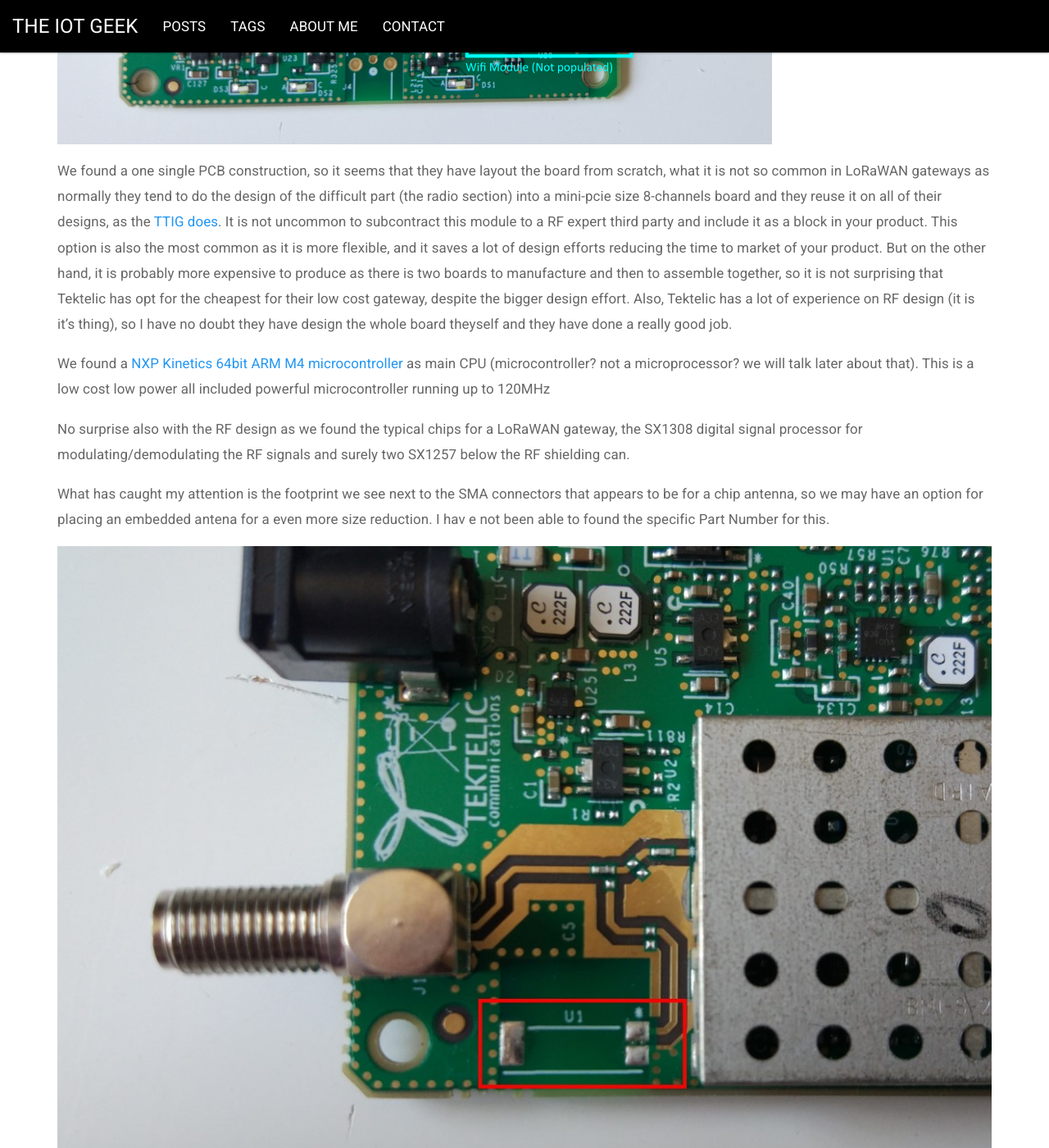
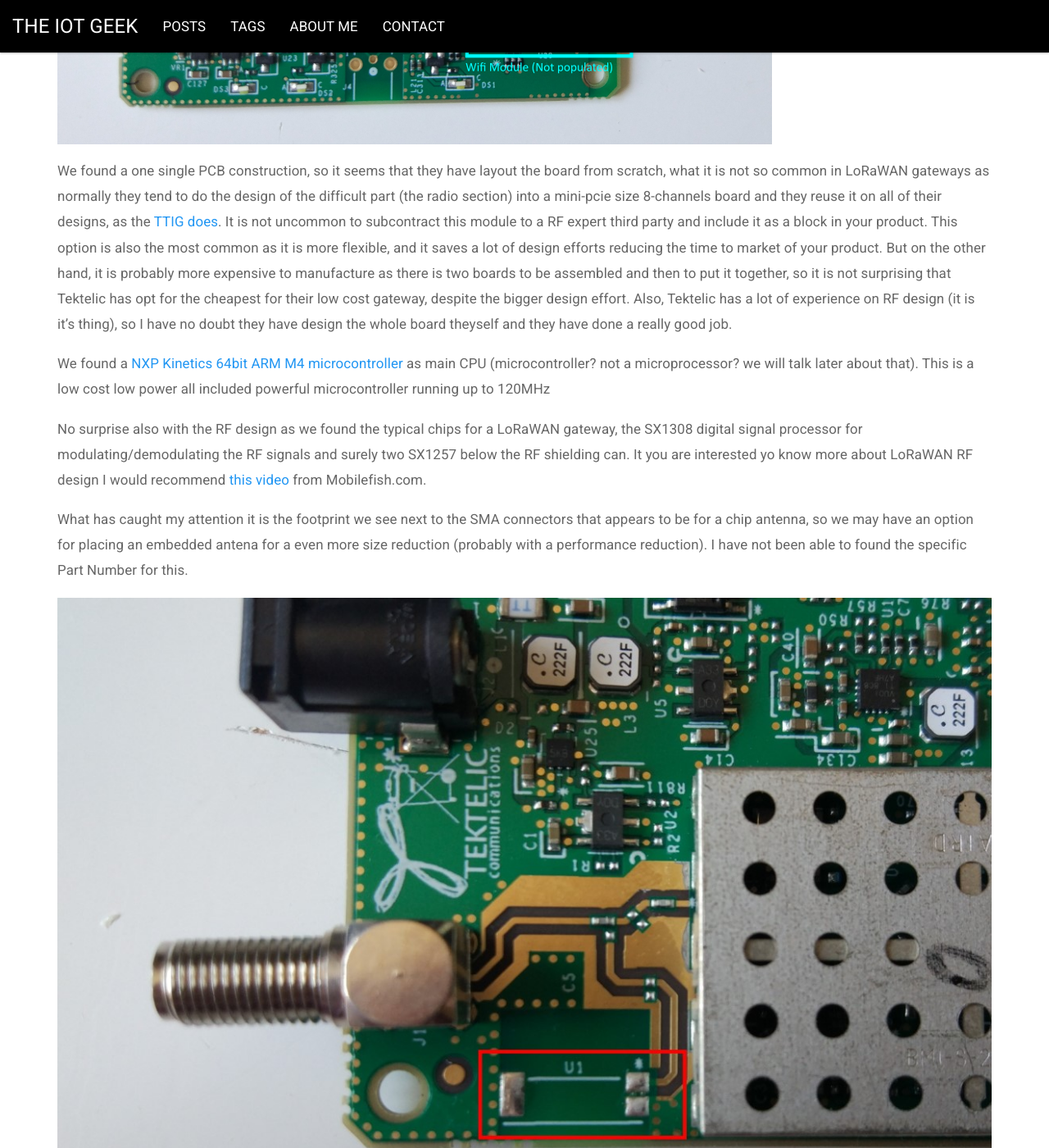
Before and after one commit to jaimelaborda/theiotgeek, a Jekyll site: the page built from _posts/2020-05-29-tektelik-pico-gateway-a-low-cost-lorawan-gateway.md, in a window 1280 px wide and 1400 px high, scrolled down 2861 px. Shown: the whole window at 82% size. Built offline with Jekyll 4.4.1, drawn with Linux system fonts in a browser that asks for light colours; a script that is not in the unit is left out; some of the changed text lies outside the part shown.

Commit message:
Update Post “2020-05-29-tektelik-pico-gateway-a-low-cost-lorawan-gateway”

```diff
--- a/_posts/2020-05-29-tektelik-pico-gateway-a-low-cost-lorawan-gateway.md
+++ b/_posts/2020-05-29-tektelik-pico-gateway-a-low-cost-lorawan-gateway.md
@@ -46,21 +46,21 @@
 
 # Take it apart!
 
-First things first... What is it inside this thing? The answer is not to exciting, we have what we were expecting, nothing fancy, but as you can see on the photos the layout quality is pretty good and the RF design excellent. No doubt they have pay quite a lot attention to details and everythings looks fantastic. Well it is what you expect  from a company like Tektelic, right?
+First things first... What is it inside this thing? The answer is not to exciting, we have what we were expecting, nothing fancy, but as you can see on the photos the PCB layout quality is pretty good and the RF design excellent. No doubt they have pay quite a lot attention to details and everythings looks fantastic. Well it is what you expect  from a company like Tektelic, right?
 
 ![](/assets/images/tektelic_pcba_blocks_872x768.png)
 
-We found a one single PCB construction, so it seems that they have layout the board from scratch, what it is not so common in LoRaWAN gateways as normally they tend to do the design of the difficult part (the radio section) into a mini-pcie size 8-channels board and they reuse it on all of their designs, as the [TTIG does](https://tinkerman.cat/post/hacking-the-tti-indoor-gateway/). It is not uncommon to subcontract this module to a RF expert third party and include it as a block in your product. This option is also the most common as it is more flexible, and it saves a lot of design efforts reducing the time to market of your product. But on the other hand, it is probably more expensive to produce as there is two boards to manufacture and then to assemble together, so it is not surprising that Tektelic has opt for the cheapest for their low cost gateway, despite the bigger design effort. Also, Tektelic has a lot of experience on RF design (it is it's thing), so I have no doubt they have design the whole board theyself and they have done a really good job.
+We found a one single PCB construction, so it seems that they have layout the board from scratch, what it is not so common in LoRaWAN gateways as normally they tend to do the design of the difficult part (the radio section) into a mini-pcie size 8-channels board and they reuse it on all of their designs, as the [TTIG does](https://tinkerman.cat/post/hacking-the-tti-indoor-gateway/). It is not uncommon to subcontract this module to a RF expert third party and include it as a block in your product. This option is also the most common as it is more flexible, and it saves a lot of design efforts reducing the time to market of your product. But on the other hand, it is probably more expensive to manufacture as there is two boards to be assembled and then to put it together, so it is not surprising that Tektelic has opt for the cheapest for their low cost gateway, despite the bigger design effort. Also, Tektelic has a lot of experience on RF design (it is it's thing), so I have no doubt they have design the whole board theyself and they have done a really good job.
 
 We found a [NXP Kinetics 64bit ARM M4 microcontroller](https://www.nxp.com/products/processors-and-microcontrollers/arm-microcontrollers/general-purpose-mcus/k-series-cortex-m4/k6x-ethernet/kinetis-k64-120-mhz-256-kb-sram-microcontrollers-mcus-based-on-arm-cortex-m4-core:K64_120) as main CPU (microcontroller? not a microprocessor? we will talk later about that). This is a low cost low power all included powerful microcontroller running up to 120MHz
 
-No surprise also with the RF design as we found the typical chips for a LoRaWAN gateway, the SX1308 digital signal processor for modulating/demodulating the RF signals and surely two SX1257 below the RF shielding can.
+No surprise also with the RF design as we found the typical chips for a LoRaWAN gateway, the SX1308 digital signal processor for modulating/demodulating the RF signals and surely two SX1257 below the RF shielding can. It you are interested yo know more about LoRaWAN RF design I would recommend [this video](https://www.youtube.com/watch?v=0FaFVD5fedc) from Mobilefish.com.
 
-What has caught my attention is the footprint we see next to the SMA connectors that appears to be for a chip antenna, so we may have an option for placing an embedded antena for a even more size reduction. I hav e not been able to found the specific Part Number for this.
+What has caught my attention it is the footprint we see next to the SMA connectors that appears to be for a chip antenna, so we may have an option for placing an embedded antena for a even more size reduction (probably with a performance reduction). I have not been able to found the specific Part Number for this.
 
 ![](/assets/images/tektelic_embedded_antenna_1176x768.jpg)
 
-We also found a place for what it looks like a Wifi module, in fact it is, do they plan to build WiFi in this thing but couldn't get the right price point? Do the firmware support it so we can put it in the future? Will Tektelic offer a WiFi version in the future? I don't know.
+We also found a place for what it looks like a Wifi module, in fact it is. Do they plan to build WiFi in this thing but couldn't get it for the right price point? Do the firmware support it so we can upgrade it in the future? Will Tektelic offer a WiFi version in the future? Are they sharing the board with the Micro version that does have WiFi? I don't know.
 
 ![](/assets/images/tektelic_wifi_1366x708.jpg)
 
```
Also changed, not shown: other parts of _posts/2020-05-29-tektelik-pico-gateway-a-low-cost-lorawan-gateway.md (+2 -2 lines).
